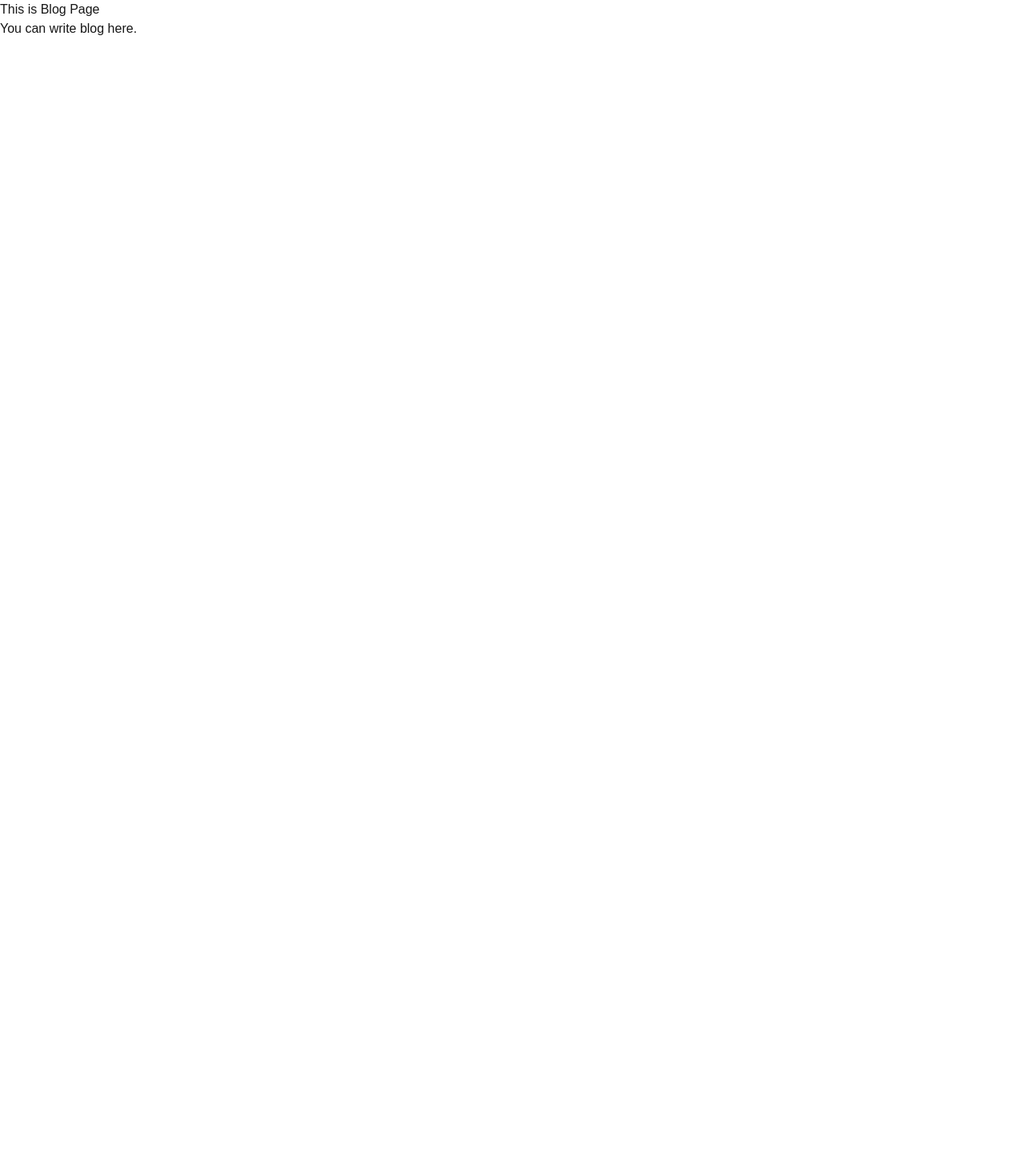
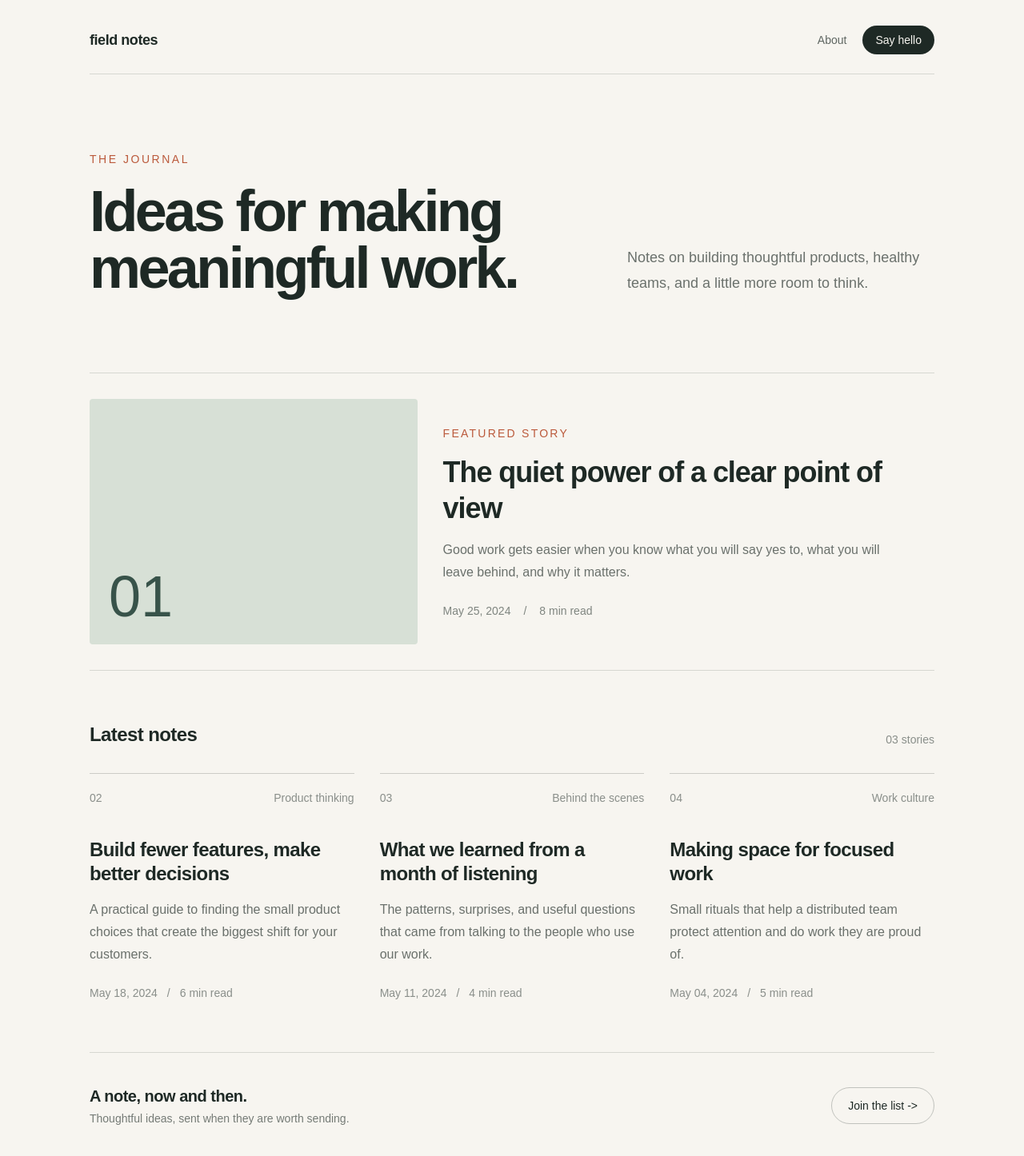
Before and after one commit to Shaurya9935/sample-project, a Next.js app: page /blog in a window 1280 px wide. Shown: the top 1446 px of the page at 80% size. Before the commit the page ends 800 px from the top, so only its background shows below. Built offline with nearby package versions, Linux system fonts and the light colour scheme.

Commit message:
Refactor BlogPage component to enhance structure and add dynamic post rendering

```diff
--- a/app/blog/page.tsx
+++ b/app/blog/page.tsx
@@ -1,12 +1,122 @@
-import React from 'react'
+import Link from "next/link"
 
-const BlogPage = () => {
+const posts = [
+  {
+    category: "Product thinking",
+    title: "Build fewer features, make better decisions",
+    excerpt:
+      "A practical guide to finding the small product choices that create the biggest shift for your customers.",
+    date: "May 18, 2024",
+    readTime: "6 min read",
+  },
+  {
+    category: "Behind the scenes",
+    title: "What we learned from a month of listening",
+    excerpt:
+      "The patterns, surprises, and useful questions that came from talking to the people who use our work.",
+    date: "May 11, 2024",
+    readTime: "4 min read",
+  },
+  {
+    category: "Work culture",
+    title: "Making space for focused work",
+    excerpt:
+      "Small rituals that help a distributed team protect attention and do work they are proud of.",
+    date: "May 04, 2024",
+    readTime: "5 min read",
+  },
+]
+
+export default function BlogPage() {
   return (
-    <div>This is Blog Page
-      <div>You can write blog here.
+    <main className="min-h-screen bg-[#f7f5f0] text-[#1e2925]">
+      <div className="mx-auto max-w-6xl px-6 py-8 sm:px-10 lg:px-12">
+        <header className="flex items-center justify-between border-b border-[#1e2925]/15 pb-6">
+          <Link href="/" className="text-lg font-semibold tracking-tight">
+            field notes
+          </Link>
+          <nav className="flex items-center gap-5 text-sm text-[#1e2925]/70">
+            <Link className="hidden transition-colors hover:text-[#1e2925] sm:block" href="/about">
+              About
+            </Link>
+            <Link className="rounded-full bg-[#1e2925] px-4 py-2 text-[#f7f5f0] transition-colors hover:bg-[#38534a]" href="/contact">
+              Say hello
+            </Link>
+          </nav>
+        </header>
+
+        <section className="grid gap-10 py-16 md:grid-cols-[1.15fr_0.85fr] md:items-end md:py-24">
+          <div>
+            <p className="mb-5 text-sm font-medium uppercase tracking-[0.18em] text-[#bb5a3c]">
+              The journal
+            </p>
+            <h1 className="max-w-3xl text-5xl font-semibold leading-[0.98] tracking-[-0.05em] sm:text-7xl">
+              Ideas for making meaningful work.
+            </h1>
+          </div>
+          <p className="max-w-sm text-lg leading-8 text-[#1e2925]/65 md:justify-self-end">
+            Notes on building thoughtful products, healthy teams, and a little more room to think.
+          </p>
+        </section>
+
+        <section className="border-y border-[#1e2925]/15 py-8" aria-labelledby="featured-title">
+          <div className="grid gap-8 md:grid-cols-[0.8fr_1.2fr] md:items-center">
+            <div className="flex aspect-[4/3] items-end rounded-sm bg-[#d7e0d6] p-6">
+              <span className="text-7xl leading-none text-[#38534a]">01</span>
+            </div>
+            <div className="max-w-xl">
+              <p className="mb-4 text-sm font-medium uppercase tracking-[0.16em] text-[#bb5a3c]">Featured story</p>
+              <h2 id="featured-title" className="text-3xl font-semibold leading-tight tracking-[-0.03em] sm:text-4xl">
+                The quiet power of a clear point of view
+              </h2>
+              <p className="mt-4 text-base leading-7 text-[#1e2925]/65">
+                Good work gets easier when you know what you will say yes to, what you will leave behind, and why it matters.
+              </p>
+              <div className="mt-6 flex items-center gap-4 text-sm text-[#1e2925]/55">
+                <span>May 25, 2024</span>
+                <span aria-hidden="true">/</span>
+                <span>8 min read</span>
+              </div>
+            </div>
+          </div>
+        </section>
+
+        <section className="py-16" aria-labelledby="latest-title">
+          <div className="mb-8 flex items-end justify-between gap-4">
+            <h2 id="latest-title" className="text-2xl font-semibold tracking-tight">Latest notes</h2>
+            <span className="text-sm text-[#1e2925]/50">03 stories</span>
+          </div>
+          <div className="grid gap-x-8 gap-y-12 md:grid-cols-3">
+            {posts.map((post, index) => (
+              <article key={post.title} className="group border-t border-[#1e2925]/20 pt-5">
+                <div className="mb-10 flex items-start justify-between text-sm text-[#1e2925]/50">
+                  <span>0{index + 2}</span>
+                  <span>{post.category}</span>
+                </div>
+                <h3 className="text-2xl font-semibold leading-tight tracking-[-0.025em] transition-colors group-hover:text-[#bb5a3c]">
+                  {post.title}
+                </h3>
+                <p className="mt-4 leading-7 text-[#1e2925]/65">{post.excerpt}</p>
+                <div className="mt-6 flex gap-3 text-sm text-[#1e2925]/50">
+                  <span>{post.date}</span>
+                  <span aria-hidden="true">/</span>
+                  <span>{post.readTime}</span>
+                </div>
+              </article>
+            ))}
+          </div>
+        </section>
+
+        <section className="flex flex-col gap-5 border-t border-[#1e2925]/15 py-10 sm:flex-row sm:items-center sm:justify-between">
+          <div>
+            <h2 className="text-xl font-semibold tracking-tight">A note, now and then.</h2>
+            <p className="mt-1 text-sm text-[#1e2925]/60">Thoughtful ideas, sent when they are worth sending.</p>
+          </div>
+          <Link href="/contact" className="w-fit rounded-full border border-[#1e2925]/25 px-5 py-3 text-sm font-medium transition-colors hover:border-[#1e2925] hover:bg-white">
+            Join the list <span aria-hidden="true">-&gt;</span>
+          </Link>
+        </section>
       </div>
-    </div>
+    </main>
   )
 }
-
-export default BlogPage
```
